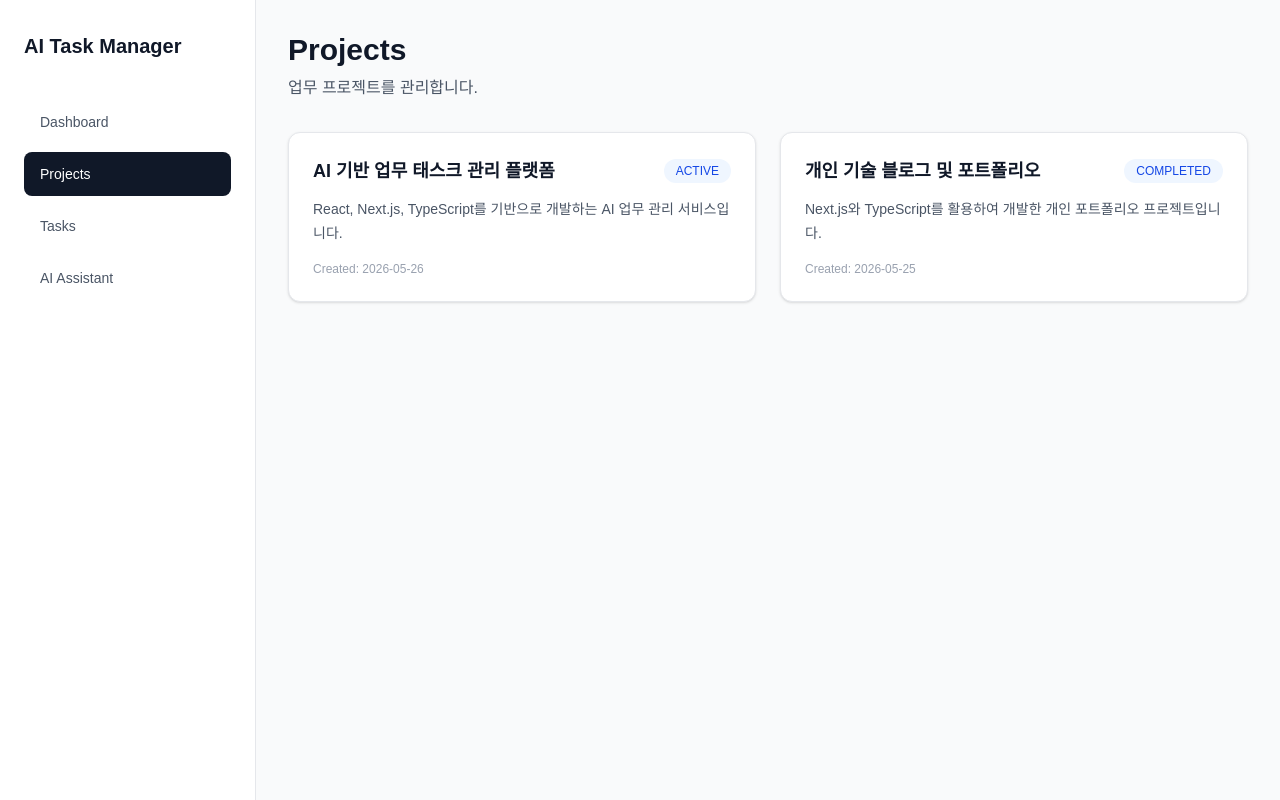
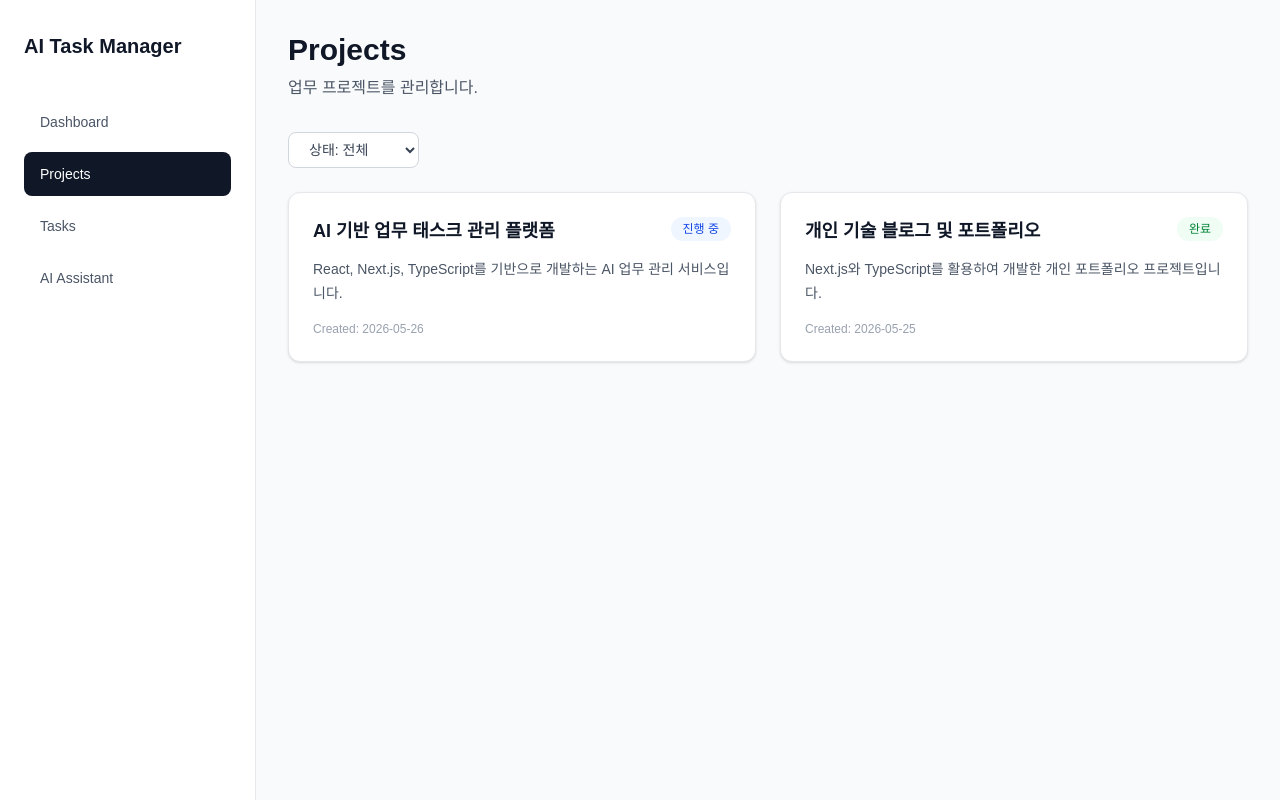
Before and after one commit to anbeicat/ai-task-manager, a Next.js app: page /projects in a window 1280 px wide. Built offline with nearby package versions, Linux system fonts and the light colour scheme.

Commit message:
refactor: extract badge and project status logic

```diff
--- a/app/(dashboard)/projects/page.tsx
+++ b/app/(dashboard)/projects/page.tsx
@@ -2,11 +2,11 @@
  * @Author: anqiao anqiao10@gmail.com
  * @Date: 2026-05-25 22:52:04
  * @LastEditors: anqiao anqiao10@gmail.com
- * @LastEditTime: 2026-05-25 23:22:21
+ * @LastEditTime: 2026-05-27 16:08:21
  * @description:
- * @FilePath: /ai-task-manager/app/projects/page.tsx
+ * @FilePath: /ai-task-manager/app/(dashboard)/projects/page.tsx
  */
-import ProjectCard from "@/components/project/ProjectCard";
+import ProjectList from "@/components/project/ProjectList";
 import { projects } from "@/lib/data";
 
 export default function ProjectsPage() {
@@ -17,11 +17,7 @@ export default function ProjectsPage() {
                 <p className="text-gray-600">업무 프로젝트를 관리합니다.</p>
             </div>
 
-            <section className="grid gap-6 md:grid-cols-2">
-                {projects.map((project) => (
-                    <ProjectCard key={project.id} project={project} />
-                ))}
-            </section>
+            <ProjectList projects={projects} />
         </>
     );
 }
--- /dev/null
+++ b/components/common/Badge.tsx
@@ -0,0 +1,22 @@
+/*
+ * @Author: anqiao anqiao10@gmail.com
+ * @Date: 2026-05-27 16:01:23
+ * @LastEditors: anqiao anqiao10@gmail.com
+ * @LastEditTime: 2026-05-27 16:01:34
+ * @description:
+ * @FilePath: /ai-task-manager/components/common/Badge.tsx
+ */
+interface BadgeProps {
+    children: React.ReactNode;
+    className?: string;
+}
+
+export default function Badge({ children, className = "" }: BadgeProps) {
+    return (
+        <span
+            className={`inline-flex rounded-full px-3 py-1 text-xs font-medium ${className}`}
+        >
+            {children}
+        </span>
+    );
+}
--- a/components/project/ProjectCard.tsx
+++ b/components/project/ProjectCard.tsx
@@ -2,11 +2,16 @@
  * @Author: anqiao anqiao10@gmail.com
  * @Date: 2026-05-25 22:55:48
  * @LastEditors: anqiao anqiao10@gmail.com
- * @LastEditTime: 2026-05-25 23:20:25
+ * @LastEditTime: 2026-05-27 16:04:19
  * @description:
  * @FilePath: /ai-task-manager/components/project/ProjectCard.tsx
  */
+import Badge from "@/components/common/Badge";
 import type { Project } from "@/types/project";
+import {
+    getProjectStatusClassName,
+    getProjectStatusLabel,
+} from "@/utils/project";
 
 interface ProjectCardProps {
     project: Project;
@@ -14,15 +19,15 @@ interface ProjectCardProps {
 
 export default function ProjectCard({ project }: ProjectCardProps) {
     return (
-        <article className="rounded-xl border border-gray-200 bg-white p-6 shadow-sm">
-            <div className="mb-3 flex items-center justify-between gap-4">
+        <article className="rounded-xl border border-gray-200 bg-white p-6 shadow-sm transition hover:shadow-md">
+            <div className="mb-3 flex items-start justify-between gap-4">
                 <h2 className="text-lg font-semibold text-gray-900">
                     {project.title}
                 </h2>
 
-                <span className="rounded-full bg-blue-50 px-3 py-1 text-xs text-blue-700">
-                    {project.status}
-                </span>
+                <Badge className={getProjectStatusClassName(project.status)}>
+                    {getProjectStatusLabel(project.status)}
+                </Badge>
             </div>
 
             <p className="mb-4 text-sm leading-6 text-gray-600">
--- /dev/null
+++ b/components/project/ProjectList.tsx
@@ -0,0 +1,69 @@
+/*
+ * @Author: anqiao anqiao10@gmail.com
+ * @Date: 2026-05-27 16:05:17
+ * @LastEditors: anqiao anqiao10@gmail.com
+ * @LastEditTime: 2026-05-27 16:05:23
+ * @description:
+ * @FilePath: /ai-task-manager/components/project/ProjectList.tsx
+ */
+"use client";
+
+import { useMemo, useState } from "react";
+import ProjectCard from "@/components/project/ProjectCard";
+import type { Project, ProjectStatus } from "@/types/project";
+
+type ProjectStatusFilter = ProjectStatus | "ALL";
+
+interface ProjectListProps {
+    projects: Project[];
+}
+
+const projectStatusOptions: { label: string; value: ProjectStatusFilter }[] = [
+    { label: "전체", value: "ALL" },
+    { label: "진행 중", value: "ACTIVE" },
+    { label: "완료", value: "COMPLETED" },
+    { label: "보류", value: "PAUSED" },
+];
+
+export default function ProjectList({ projects }: ProjectListProps) {
+    const [statusFilter, setStatusFilter] =
+        useState<ProjectStatusFilter>("ALL");
+
+    const filteredProjects = useMemo(() => {
+        return projects.filter((project) => {
+            return statusFilter === "ALL" || project.status === statusFilter;
+        });
+    }, [projects, statusFilter]);
+
+    return (
+        <div>
+            <div className="mb-6">
+                <select
+                    value={statusFilter}
+                    onChange={(event) =>
+                        setStatusFilter(event.target.value as ProjectStatusFilter)
+                    }
+                    className="rounded-lg border border-gray-300 bg-white px-4 py-2 text-sm text-gray-700 outline-none focus:border-blue-500"
+                >
+                    {projectStatusOptions.map((option) => (
+                        <option key={option.value} value={option.value}>
+                            상태: {option.label}
+                        </option>
+                    ))}
+                </select>
+            </div>
+
+            {filteredProjects.length > 0 ? (
+                <section className="grid gap-6 md:grid-cols-2">
+                    {filteredProjects.map((project) => (
+                        <ProjectCard key={project.id} project={project} />
+                    ))}
+                </section>
+            ) : (
+                <div className="rounded-xl border border-gray-200 bg-white p-8 text-center text-gray-500">
+                    조건에 맞는 프로젝트가 없습니다.
+                </div>
+            )}
+        </div>
+    );
+}
--- a/components/task/TaskCard.tsx
+++ b/components/task/TaskCard.tsx
@@ -2,10 +2,11 @@
  * @Author: anqiao anqiao10@gmail.com
  * @Date: 2026-05-25 23:22:48
  * @LastEditors: anqiao anqiao10@gmail.com
- * @LastEditTime: 2026-05-27 15:04:14
+ * @LastEditTime: 2026-05-27 16:03:12
  * @description:
  * @FilePath: /ai-task-manager/components/task/TaskCard.tsx
  */
+import Badge from "@/components/common/Badge";
 import type { Task } from "@/types/task";
 import {
     getTaskPriorityClassName,
@@ -32,27 +33,19 @@ export default function TaskCard({ task }: TaskCardProps) {
                     </p>
                 </div>
 
-                <span
-                    className={`shrink-0 rounded-full px-3 py-1 text-xs font-medium ${getTaskStatusClassName(
-                        task.status,
-                    )}`}
-                >
+                <Badge className={getTaskStatusClassName(task.status)}>
                     {getTaskStatusLabel(task.status)}
-                </span>
+                </Badge>
             </div>
 
-            <div className="mt-5 flex flex-wrap gap-2 text-xs">
-                <span
-                    className={`rounded-full px-3 py-1 font-medium ${getTaskPriorityClassName(
-                        task.priority,
-                    )}`}
-                >
+            <div className="mt-5 flex flex-wrap gap-2">
+                <Badge className={getTaskPriorityClassName(task.priority)}>
                     우선순위: {getTaskPriorityLabel(task.priority)}
-                </span>
+                </Badge>
 
-                <span className="rounded-full bg-gray-100 px-3 py-1 font-medium text-gray-700">
+                <Badge className="bg-gray-100 text-gray-700">
                     마감일: {task.dueDate}
-                </span>
+                </Badge>
             </div>
         </article>
     );
--- a/types/project.ts
+++ b/types/project.ts
@@ -2,14 +2,16 @@
  * @Author: anqiao anqiao10@gmail.com
  * @Date: 2026-05-25 22:56:29
  * @LastEditors: anqiao anqiao10@gmail.com
- * @LastEditTime: 2026-05-25 23:02:53
+ * @LastEditTime: 2026-05-27 16:02:36
  * @description:
  * @FilePath: /ai-task-manager/types/project.ts
  */
+export type ProjectStatus = "ACTIVE" | "COMPLETED" | "PAUSED";
+
 export interface Project {
     id: string;
     title: string;
     description: string;
-    status: "ACTIVE" | "COMPLETED" | "PAUSED";
+    status: ProjectStatus;
     createdAt: string;
 }
--- /dev/null
+++ b/utils/project.ts
@@ -0,0 +1,35 @@
+/*
+ * @Author: anqiao anqiao10@gmail.com
+ * @Date: 2026-05-27 16:02:00
+ * @LastEditors: anqiao anqiao10@gmail.com
+ * @LastEditTime: 2026-05-27 16:02:11
+ * @description:
+ * @FilePath: /ai-task-manager/utils/project.ts
+ */
+import type { ProjectStatus } from "@/types/project";
+
+export function getProjectStatusLabel(status: ProjectStatus) {
+    switch (status) {
+        case "ACTIVE":
+            return "진행 중";
+        case "COMPLETED":
+            return "완료";
+        case "PAUSED":
+            return "보류";
+        default:
+            return status;
+    }
+}
+
+export function getProjectStatusClassName(status: ProjectStatus) {
+    switch (status) {
+        case "ACTIVE":
+            return "bg-blue-50 text-blue-700";
+        case "COMPLETED":
+            return "bg-green-50 text-green-700";
+        case "PAUSED":
+            return "bg-gray-100 text-gray-700";
+        default:
+            return "bg-gray-100 text-gray-700";
+    }
+}
```
